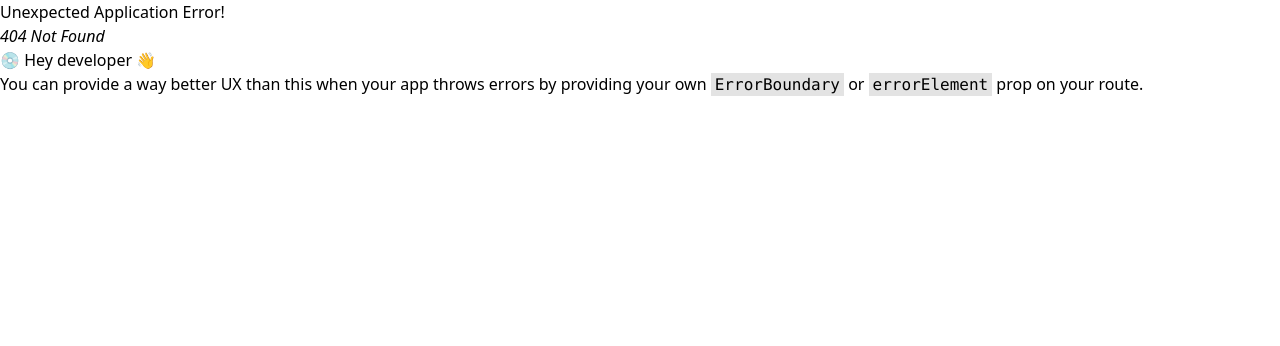
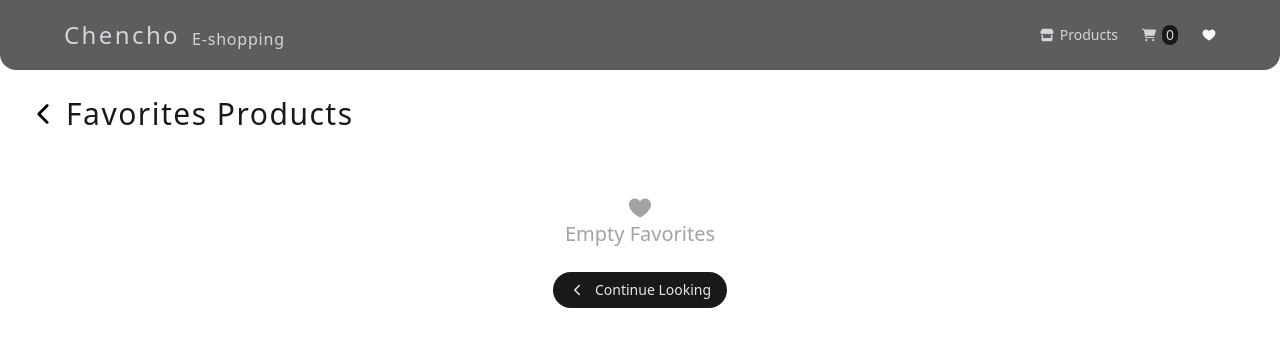
Before and after one commit to Chencho34/shopping-cart, a React (Vite) app: page /favorites in a window 1280 px wide. Before the commit this address had no page. Shown: the top 346 px of the page. Built offline with nearby package versions, Linux system fonts and the light colour scheme.

Commit message:
ADD: Favorites page
* ADD: Favorites page

* WIP: Favorites page

* WIP: Favorites section add FavoritesGallery

```diff
--- /dev/null
+++ b/src/components/cardProductFavorite/CardProductFavorite.tsx
@@ -0,0 +1,40 @@
+import { GoHeartFill } from 'react-icons/go'
+import Button from '../button/Button'
+import { Link } from 'react-router-dom'
+
+interface CardProps {
+  id: number
+  img: string
+  description: string
+  title: string
+  price: number
+  isFavorite: boolean
+  addToFavoritesOrRemove: () => void
+}
+
+export default function CardProductFavorite ({ id, title, description, img, price, isFavorite, addToFavoritesOrRemove }: CardProps): JSX.Element {
+  return (
+    <article className='bg-slate-100 rounded-md overflow-hidden shadow-lg'>
+      <section className='flex flex-col'>
+        <figure className='w-full h-full relative'>
+          <img loading='lazy' src={img} alt={title} />
+          <Button className='px-2.5 absolute top-2 right-2' onClick={addToFavoritesOrRemove}>
+            <GoHeartFill className='transition-colors' color={isFavorite ? 'rgb(232, 22, 22)' : 'rgb(229, 231, 235)'} size={14} />
+          </Button>
+        </figure>
+        <article className='px-4 py-3 flex flex-col gap-4'>
+          <section>
+            <Link to={`/product/:${id}`}>
+              <p className='text-lg group relative w-max'>
+                <h6 className='text-xl font-semibold tracking-wider mb-4 hover:text-indigo-600'>{title}</h6>
+                <span className='absolute -bottom-1 left-0 w-0 transition-all h-0.5 bg-indigo-600 group-hover:w-full'></span>
+              </p>
+            </Link>
+            <p className='text-sm tracking-wide font-semibold text-gray-800 mb-2'>{description}</p>
+            <span className='text-sm font-bold text-gray-800'>${price}</span>
+          </section>
+        </article>
+      </section>
+    </article>
+  )
+}
--- /dev/null
+++ b/src/components/favoritesGallery/FavoritesGallery.tsx
@@ -0,0 +1,73 @@
+import { useDispatch, useSelector } from 'react-redux'
+import Masonry, { ResponsiveMasonry } from 'react-responsive-masonry'
+import { CartProduct, CartState } from '../../types'
+import Button from '../button/Button'
+import { GoHeartFill } from 'react-icons/go'
+import { Link } from 'react-router-dom'
+import { productsData } from '../../constants'
+import { addToFavorites, removeToFavorites } from '../../reducers/cart/cartSlice'
+import { IoIosArrowBack } from 'react-icons/io'
+import CardProductFavorite from '../cardProductFavorite/CardProductFavorite'
+
+export default function FavoritesGallery (): JSX.Element {
+  const { favoritesList } = useSelector((state: { cart: CartState }) => state.cart)
+  const dispatch = useDispatch()
+
+  const handleAddToFavoritesOrRemove = (productId: number) => {
+    const product = productsData.find((product) => product.id === productId)
+    if (!product) {
+      // Manejar el caso en el que no se encuentra el producto
+      console.error('No se encontró el producto con el ID proporcionado')
+      return
+    }
+    const isFavorite = favoritesList.find((product) => product.id === productId)
+    if (isFavorite) {
+      dispatch(removeToFavorites(productId))
+    } else {
+      dispatch(addToFavorites(product))
+    }
+  }
+
+  const isFavorite = (productId: number) => favoritesList.some((fav: CartProduct) => fav.id === productId)
+  return (
+    <>
+      {
+        favoritesList.length > 0 ? (
+          <ResponsiveMasonry columnsCountBreakPoints={{ 350: 1, 750: 2, 900: 3, 1024: 4, 1440: 5 }}>
+            <Masonry gutter='1rem'>
+              {
+                favoritesList.map(({ description, img, price, title, id }) => (
+                  <CardProductFavorite
+                    key={id}
+                    id={id}
+                    title={title}
+                    description={description}
+                    img={img}
+                    price={price}
+                    isFavorite={isFavorite(id)}
+                    addToFavoritesOrRemove={() => handleAddToFavoritesOrRemove(id)}
+                  />
+                ))
+              }
+            </Masonry>
+          </ResponsiveMasonry>
+        ) : (
+          <section className='h-full flex w-auto xl:py-0 py-16 justify-center items-center'>
+            <section className='grid place-items-center gap-6'>
+              <article className='grid place-items-center'>
+                <GoHeartFill size={24} color='#0706065e'/>
+                <p className='text-xl text-[#0706065e]'>Empty Favorites</p>
+              </article>
+              <Link to={'/'}>
+                <Button className='px-4'>
+                  <IoIosArrowBack size={16} />
+                  Continue Looking
+                </Button>
+              </Link>
+            </section>
+          </section>
+        )
+      }
+    </>
+  )
+}
--- a/src/components/index.ts
+++ b/src/components/index.ts
@@ -8,6 +8,8 @@ import Button from './button/Button'
 import SliderItem from './sliderItem/SliderItem'
 import SliderCategory from './sliderCategory/SliderCategory'
 import SliderHero from './sliderHero/SliderHero'
+import FavoritesGallery from './favoritesGallery/FavoritesGallery'
+import CardProductFavorite from './cardProductFavorite/CardProductFavorite'
 
 export {
   Card,
@@ -19,5 +21,7 @@ export {
   Button,
   SliderHero,
   SliderItem,
-  SliderCategory
+  SliderCategory,
+  FavoritesGallery,
+  CardProductFavorite
 }
--- /dev/null
+++ b/src/pages/favorites/Favorites.tsx
@@ -0,0 +1,25 @@
+import { IoIosArrowBack } from 'react-icons/io'
+import { Container, FavoritesGallery } from '../../components'
+import { Link, useNavigate } from 'react-router-dom'
+
+
+export default function Favorites (): JSX.Element {
+  const navigate = useNavigate()
+  return (
+    <Container className='pt-24'>
+      <section className='flex'>
+        <Link
+          to='/'
+          onClick={(e) => {
+            e.preventDefault()
+            navigate(-1)
+          }}
+          className='h-full flex items-center gap-2 mb-16'>
+            <IoIosArrowBack size={30} />
+            <h3 className='text-2xl sm:text-3xl text-[#191919] tracking-wider'>Favorites Products</h3>
+        </Link>
+      </section>
+      <FavoritesGallery />
+    </Container>
+  )
+}
--- a/src/pages/index.ts
+++ b/src/pages/index.ts
@@ -1,9 +1,11 @@
 import Cart from './cart/Cart'
+import Favorites from './favorites/Favorites'
 import Home from './home/Home'
 import Product from './product/Product'
 
 export {
   Cart,
   Home,
-  Product
+  Product,
+  Favorites
 }
--- a/src/routes/index.tsx
+++ b/src/routes/index.tsx
@@ -1,5 +1,5 @@
 import { createBrowserRouter, createRoutesFromElements, Route } from 'react-router-dom'
-import { Cart, Home, Product } from '../pages'
+import { Cart, Favorites, Home, Product } from '../pages'
 import { PublicLayout } from '../layout'
 
 export const router = createBrowserRouter(
@@ -8,5 +8,6 @@ export const router = createBrowserRouter(
       <Route index element={<Home />} />
       <Route path='/cart' element={<Cart />} />
       <Route path='/product/:id' element={<Product />} />
+      <Route path='/favorites' element={<Favorites />} />
     </Route>
 ))
```
